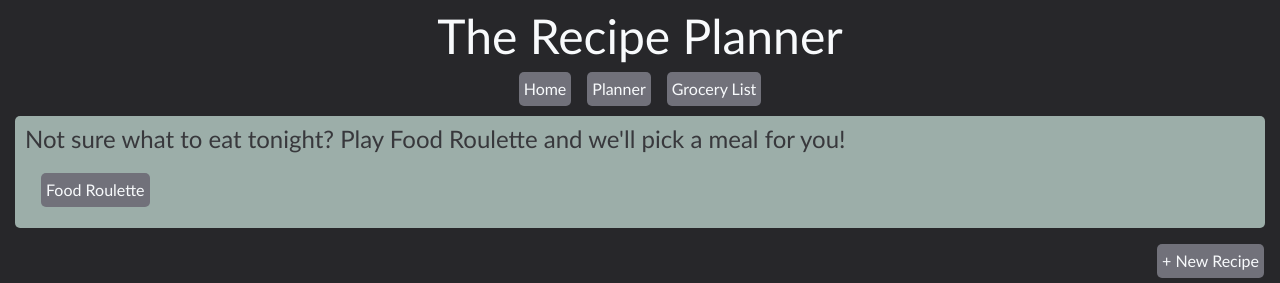
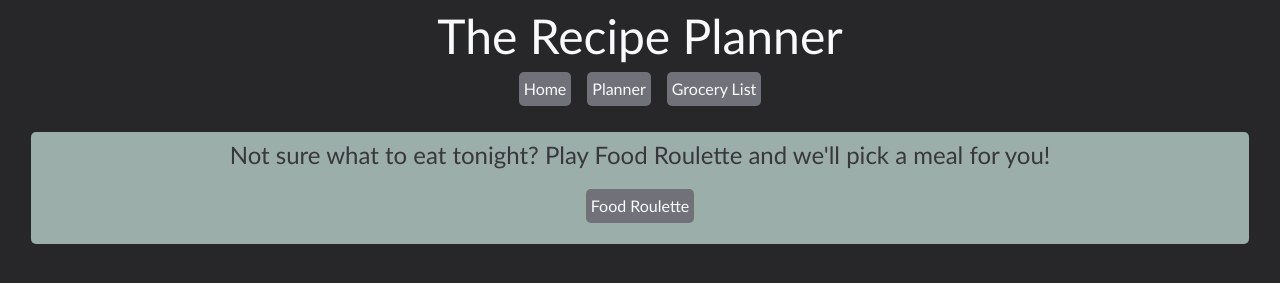
Before and after one commit to nathangreen1632/recipe-planner, a plain HTML site: page index.html in a window 1280 px wide. Shown: the top 283 px of the page. Drawn offline with Linux system fonts and the light colour scheme.

Commit message:
deploy: b265c64c757379aaaae3b6c91c7d0fe4820c179e

```diff
--- a/index.html
+++ b/index.html
@@ -23,7 +23,7 @@
   </header>
 
   <main>
-    <section>
+    <section class="text-center md:p-4">
       <div class="recipe-generator-container">
         <h3>Not sure what to eat tonight? Play Food Roulette and we'll pick a meal for you!</h3>
         <button id="random-recipe-btn">Food Roulette</button>
@@ -95,7 +95,6 @@
       </section>
 
     <section class="recipe-page" id="recipe-container">
-
 </section>
   </main>
 
```
Also changed, not shown: assets/styles/app.css.
